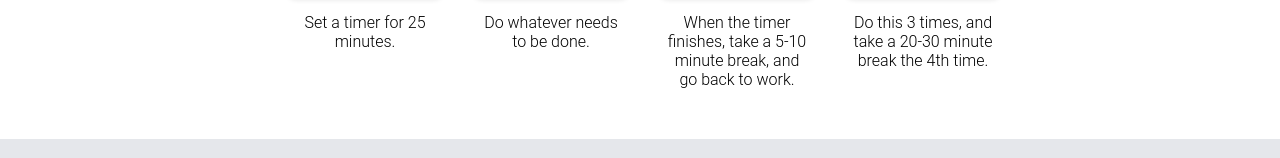
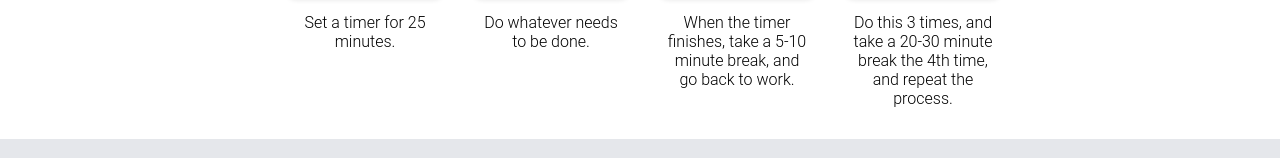
Before and after one commit to 3osodraC/Landing-Page, a plain HTML site: page index.html in a window 1280 px wide. Shown: the part 757-915 px from the top of the page. Drawn offline with Linux system fonts and the light colour scheme.

Commit message:
Changed the 4th step of the technique

```diff
--- a/index.html
+++ b/index.html
@@ -49,7 +49,7 @@
 
 			<div class="item">
 				<img src="./icons/repeat-256.png" alt="repeat icon" class="box">
-				<div class="box-text">Do this 3 times, and take a 20-30 minute break the 4th time.</div>
+				<div class="box-text">Do this 3 times, and take a 20-30 minute break the 4th time, and repeat the process.</div>
 			</div>
 		</div>
 	</div>
```
